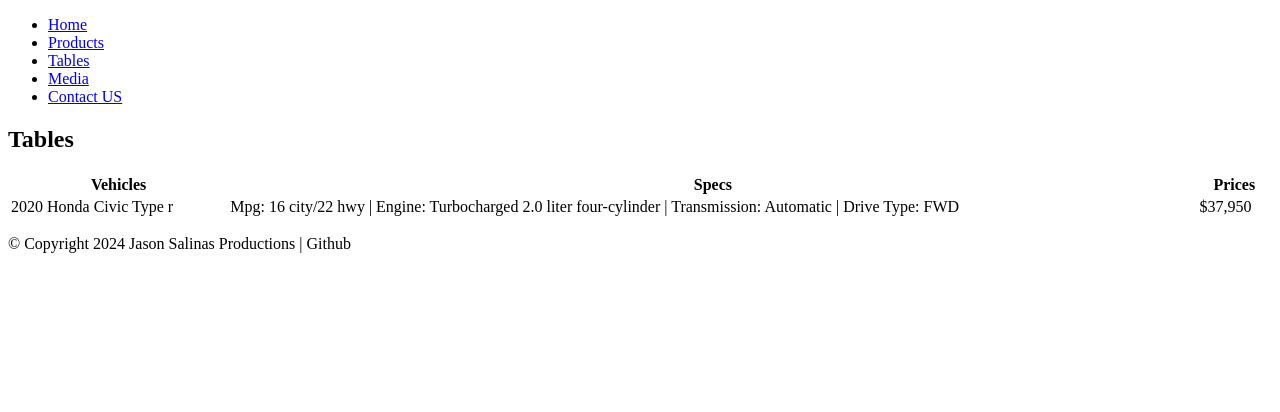
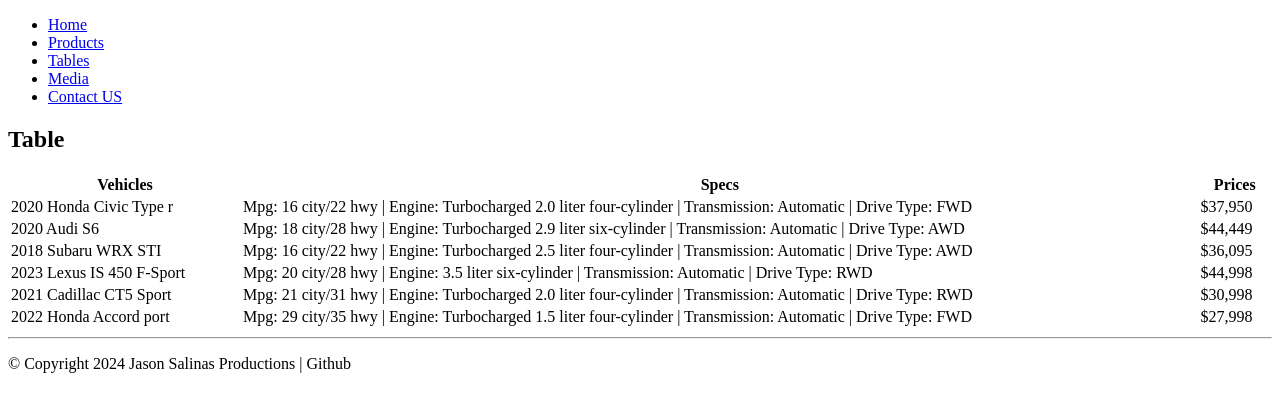
Before and after one commit to SalinasJason/Module_4_Assignment, a plain HTML site: page tables.html in a window 1280 px wide. Drawn offline with Linux system fonts and the light colour scheme.

Commit message:
added text to the table

```diff
--- a/tables.html
+++ b/tables.html
@@ -3,7 +3,7 @@
 <head>
     <meta charset="UTF-8">
     <meta name="viewport" content="width=device-width, initial-scale=1.0">
-    <title>Home</title>
+    <title>Table</title>
 </head>
 <body>
     <header>
@@ -15,7 +15,7 @@
                 <li><a href="media.html" target="_self">Media</a></li>
                 <li><a href="form.html" target="_self">Contact US</a></li>
             </ul>
-            <h1>Tables</h1>
+            <h1>Table</h1>
         </nav>
     </header>
     <main>
@@ -34,9 +34,34 @@
                         <td>Mpg: 16 city/22 hwy | Engine: Turbocharged 2.0 liter four-cylinder | Transmission: Automatic | Drive Type: FWD</td>
                         <td>$37,950</td>
                     </tr>
+                    <tr>
+                        <td>2020 Audi S6</td>
+                        <td>Mpg: 18 city/28 hwy | Engine: Turbocharged 2.9 liter six-cylinder | Transmission: Automatic | Drive Type: AWD</td>
+                        <td>$44,449</td>
+                    </tr>
+                    <tr>
+                        <td>2018 Subaru WRX STI</td>
+                        <td>Mpg: 16 city/22 hwy | Engine: Turbocharged 2.5 liter four-cylinder | Transmission: Automatic | Drive Type: AWD</td>
+                        <td>$36,095</td>
+                    </tr>
+                    <tr>
+                        <td>2023 Lexus IS 450 F-Sport</td>
+                        <td>Mpg: 20 city/28 hwy | Engine: 3.5 liter six-cylinder | Transmission: Automatic | Drive Type: RWD</td>
+                        <td>$44,998</td>
+                    </tr>
+                    <tr>
+                        <td>2021 Cadillac CT5 Sport</td>
+                        <td>Mpg: 21 city/31 hwy | Engine: Turbocharged 2.0 liter four-cylinder | Transmission: Automatic | Drive Type: RWD</td>
+                        <td>$30,998</td>
+                    </tr>
+                    <tr>
+                        <td>2022 Honda Accord port</td>
+                        <td>Mpg: 29 city/35 hwy | Engine: Turbocharged 1.5 liter four-cylinder | Transmission: Automatic | Drive Type: FWD</td>
+                        <td>$27,998</td>
+                    </tr>
                 </tbody>
             </table>
-        </div>
+        </div> <hr>
     </main>
     <footer>
         <p>&copy; Copyright 2024 Jason Salinas Productions | <a href="https://github.com/SalinasJason"></a>Github</p>
```
